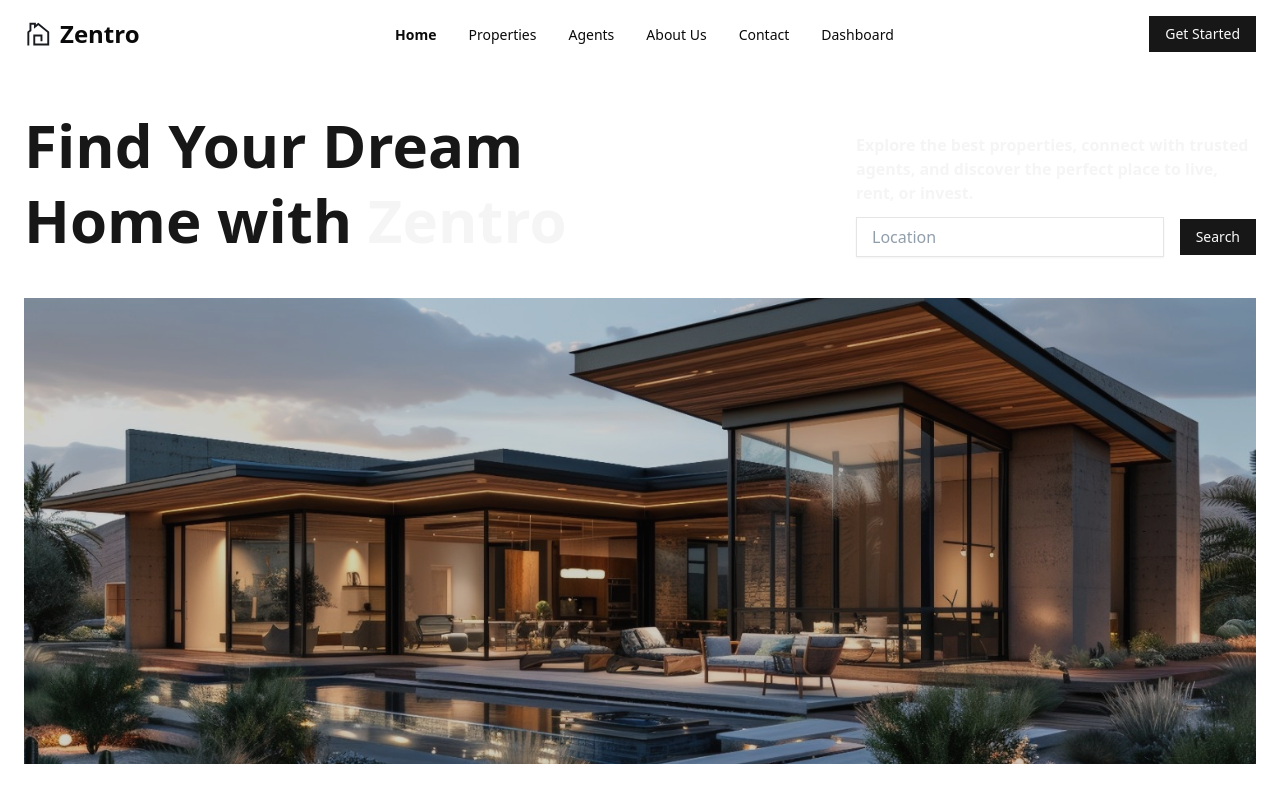
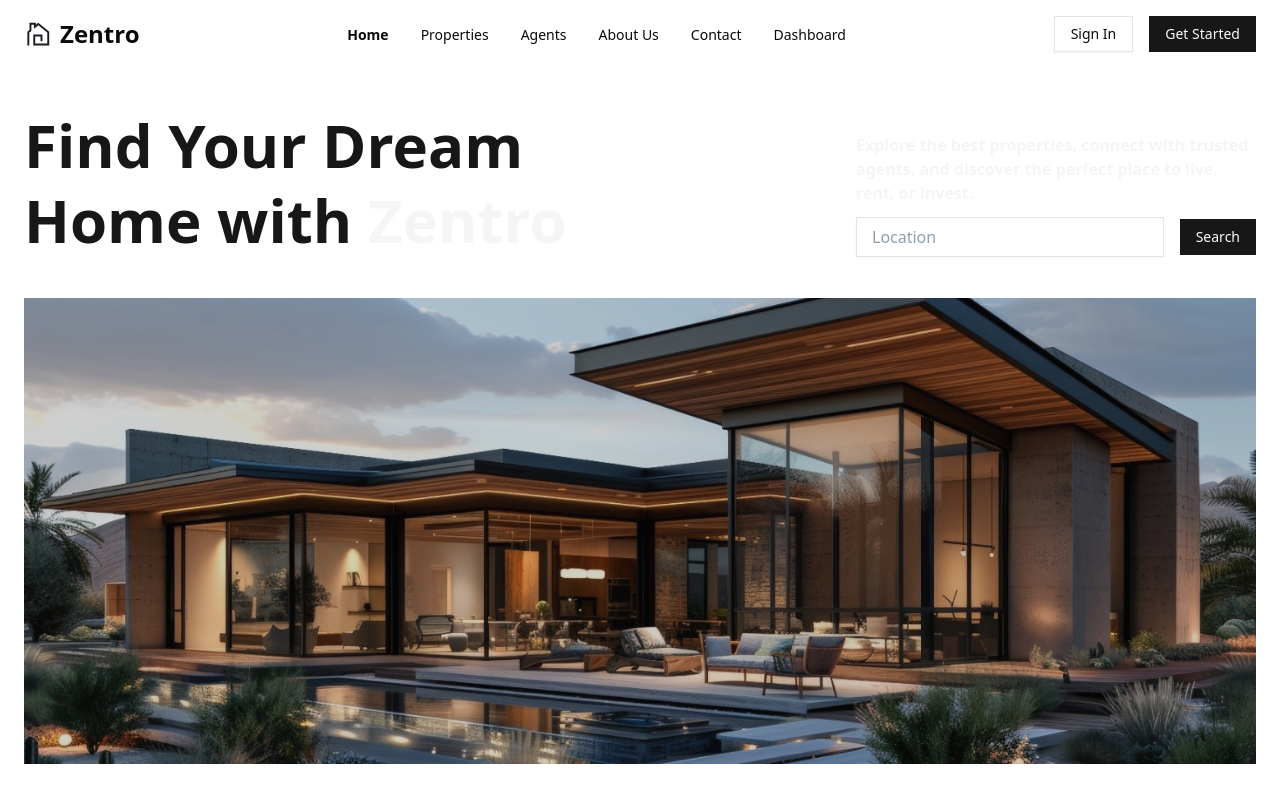
Before and after one commit to ArunRoy404/zentro-client, a Next.js app: page / in a window 1280 px wide. Shown: the top 800 px of the page. Built offline with nearby package versions, Linux system fonts and the light colour scheme.

Commit message:
fix: signin button added

```diff
--- a/src/components/Navbar/DrawerNavbar.jsx
+++ b/src/components/Navbar/DrawerNavbar.jsx
@@ -45,7 +45,7 @@ export function DrawerNavbar() {
 
                         {/* close button  */}
                         <DrawerClose asChild>
-                            <Button variant="outline">Close</Button>
+                            <Button>Close</Button>
                         </DrawerClose>
                     </DrawerFooter>
                 </div>
--- a/src/components/Navbar/NavAuthentication.jsx
+++ b/src/components/Navbar/NavAuthentication.jsx
@@ -3,7 +3,13 @@ import { Button } from "../ui/button";
 
 const NavAuthentication = () => {
     return (
-        <div className="hidden lg:block">
+        <div className="hidden space-x-4 lg:block">
+
+            <Link href="/signin">
+                <Button variant={'outline'} >
+                    Sign In
+                </Button>
+            </Link>
 
             <Link href="/registration">
                 <Button>
--- a/src/components/Navbar/NavAuthenticationMobile.jsx
+++ b/src/components/Navbar/NavAuthenticationMobile.jsx
@@ -12,15 +12,27 @@ const NavAuthenticationMobile = () => {
     //     </div>
     // )
     return (
-        <div className="w-full">
+        <div className="w-full space-y-2">
+            <div>
+                <Link href="/signin">
+                    <DrawerClose asChild>
+                        <Button variant={'outline'} className='w-full'>
+                            Sign In
+                        </Button>
+                    </DrawerClose>
+                </Link>
+            </div>
+
+            <div>
                 <Link href="/registration">
                     <DrawerClose asChild>
-                    <Button className='w-full'>
+                        <Button variant={'outline'} className='w-full'>
                             Get Started
                         </Button>
                     </DrawerClose>
                 </Link>
             </div>
+        </div>
     );
 };
 
```
Lines whose indentation alone changed are shown as unchanged.
